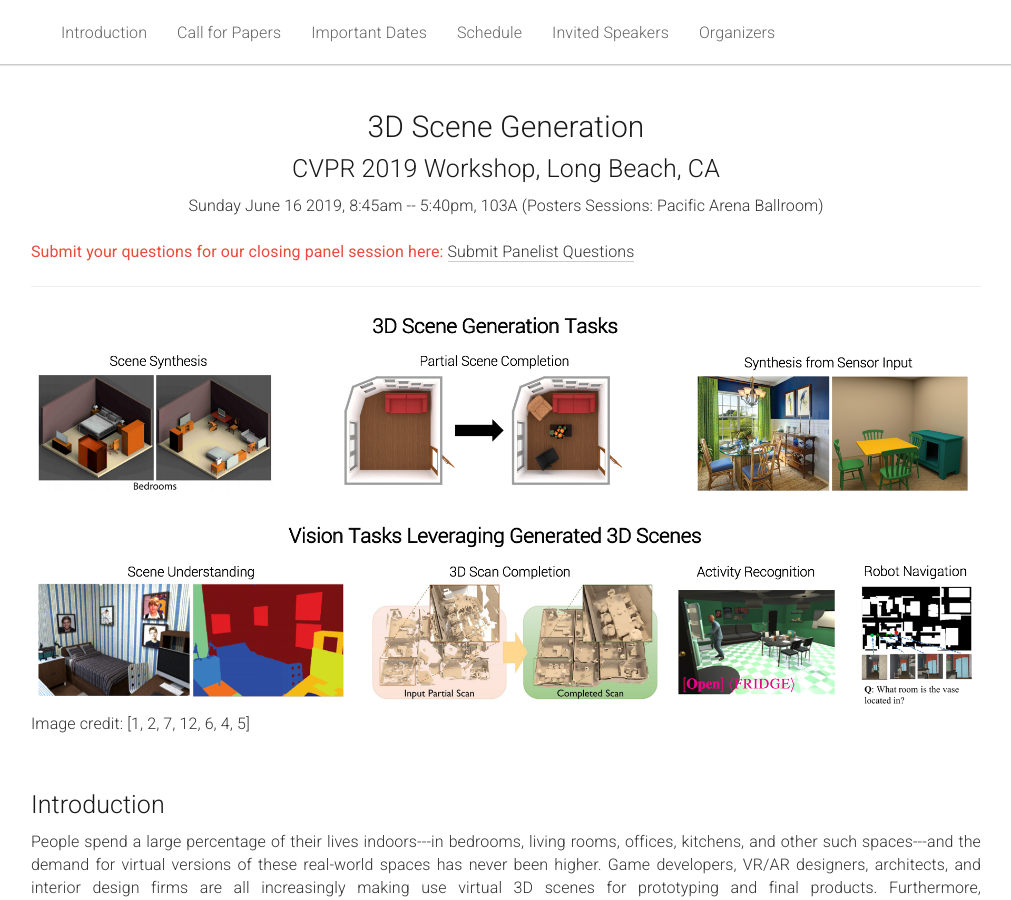
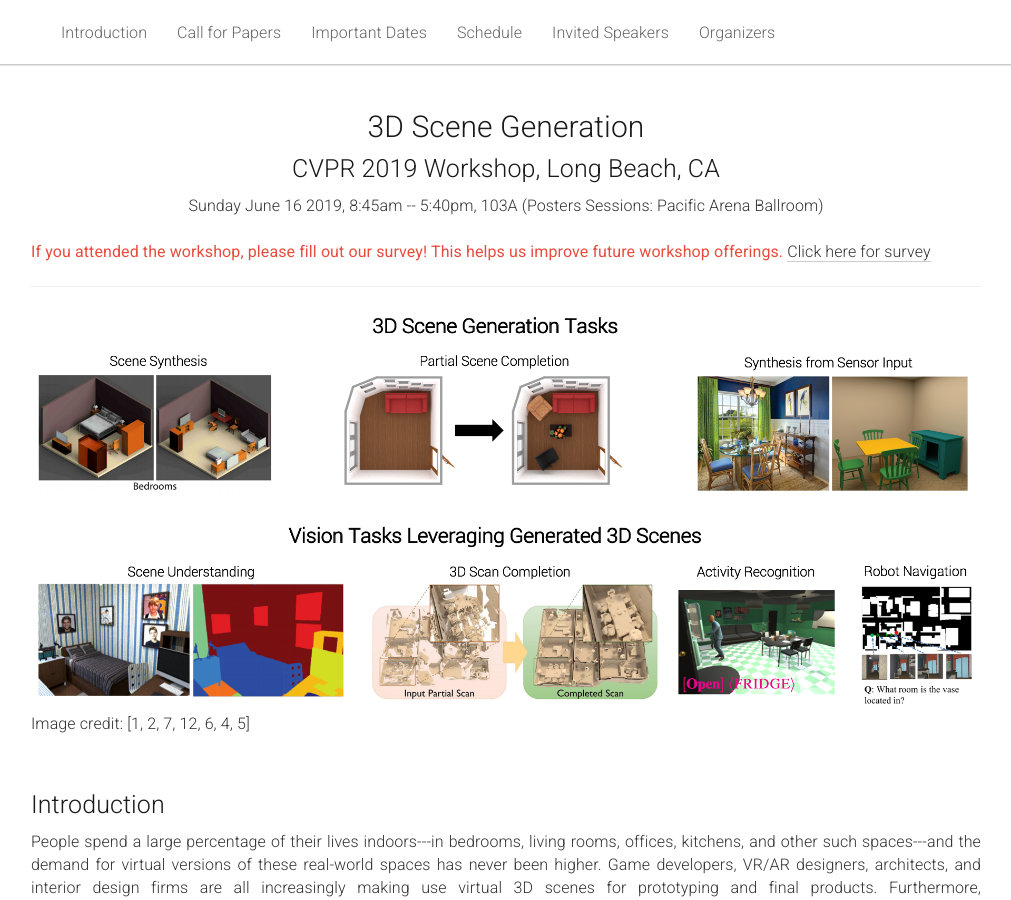
Before and after one commit to 3dscenegen/3dscenegen.github.io, a Jekyll site: the page built from _pages/home.md, in a window 1280 px wide and 900 px high. Shown: the whole window, without its empty margins (134-1145 px from the left). Built offline with Jekyll 4.4.1, drawn with Linux system fonts in a browser that asks for light colours.

Commit message:
Add link to survey.

```diff
--- a/_pages/home.md
+++ b/_pages/home.md
@@ -17,7 +17,7 @@ acknowledgements: ""
     <center><h2>CVPR 2019 Workshop, Long Beach, CA</h2></center>
     <center>Sunday June 16 2019, 8:45am -- 5:40pm, 103A (Posters Sessions: Pacific Arena Ballroom)</center>
     <br/>
-    <strong><span style="color:#e74c3c;font-weight:400;">Submit your questions for our closing panel session here:</span></strong> <a href='https://forms.gle/3aYQw8jDQdgBAoX1A'>Submit Panelist Questions</a>
+    <strong><span style="color:#e74c3c;font-weight:400;">If you attended the workshop, please fill out our survey! This helps us improve future workshop offerings.</span></strong> <a href='https://forms.gle/fvcseYdQVzcoeY7u5'>Click here for survey</a>
   </div>
 </div>
 
```
